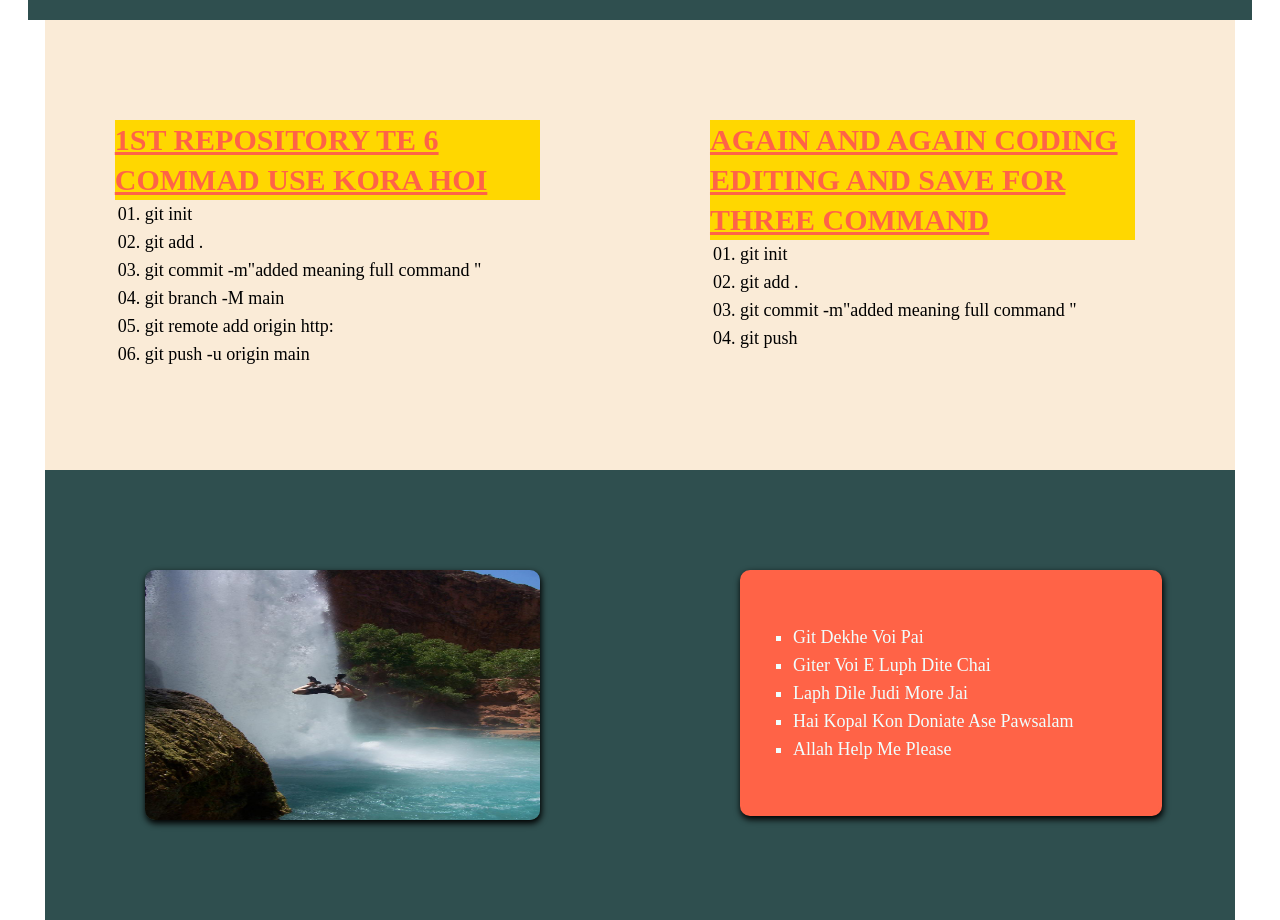
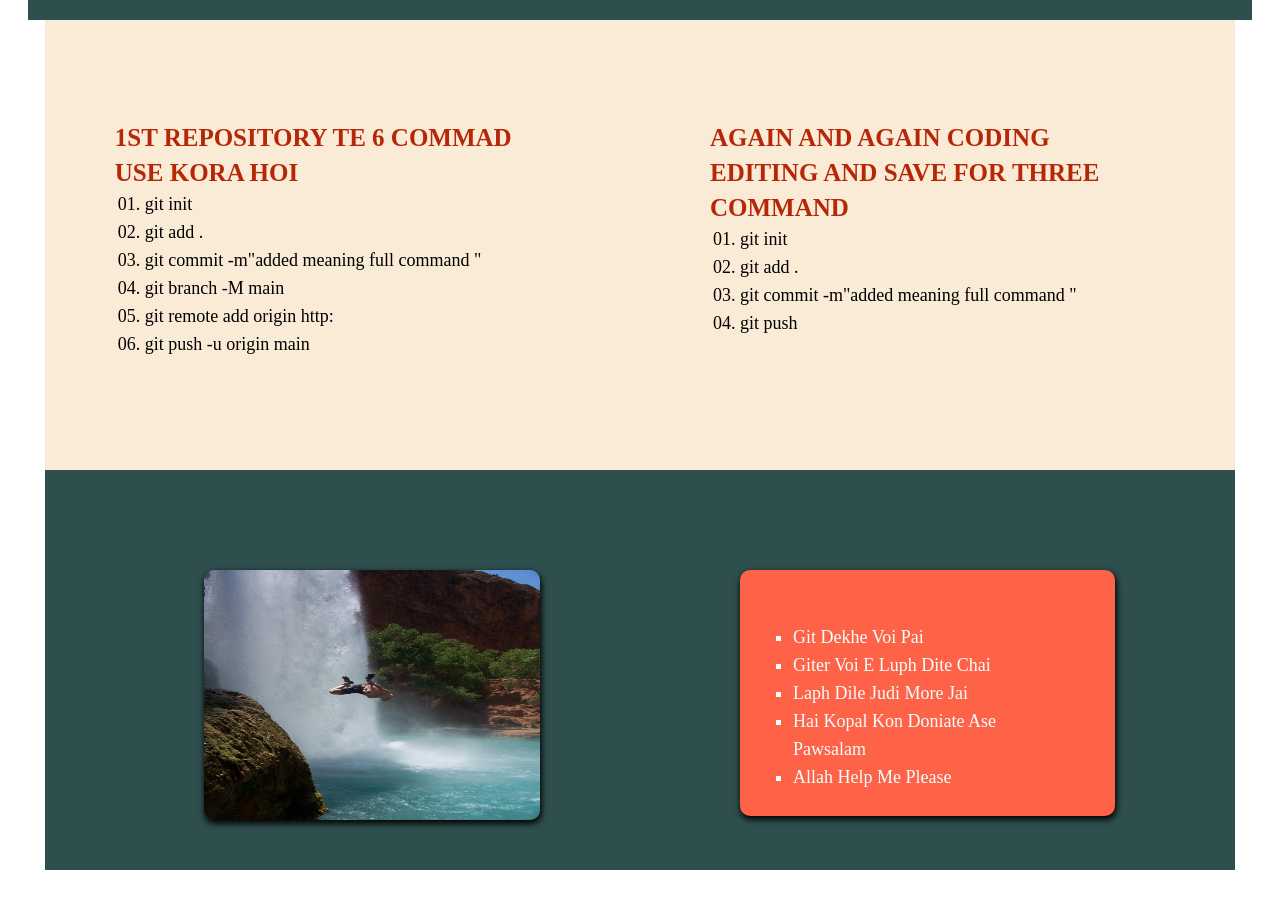
Before and after one commit to Rebeka08/my-frist-github-repo, a plain HTML site: page index.html in a window 1280 px wide. Shown: the part 480-1400 px from the top of the page. After the commit the page ends 1350 px from the top, so only its background shows below. Drawn offline with Linux system fonts and the light colour scheme.

Commit message:
project done

```diff
--- a/index.html
+++ b/index.html
@@ -13,7 +13,7 @@
     </div>
     <div class="gitto-sarano">
         <div class="gitto gitto-2">
-            <h3>1st repository te 6 commad use kora hoi</h3>
+            <h5>1st repository te 6 commad use kora hoi</h5>
            <ol>
             <li>git init</li>
             <li>git add . </li>
@@ -26,7 +26,7 @@
         </div>
 
         <div class="gitto gitto-2">
-            <h3>again and again coding editing and save for three command</h3>
+            <h5>again and again coding editing and save for three command</h5>
 
            <ol>
             <li>git init</li>
@@ -37,6 +37,7 @@
         </div>
     </div>
 
+    <div class="sad">
         <div class="lapha">
             <div class="gitto gitto-3">
                 <img src="images/jumping.jpg" alt="jumping">
@@ -53,6 +54,9 @@
                 </div>
 
         </div>
+    </div>
+
+
 
 
 
--- a/style.css
+++ b/style.css
@@ -16,9 +16,13 @@ h3{
     line-height: 40px;
     color: tomato;
     text-transform: uppercase;
-    text-decoration: underline;
+    border-bottom: 2px solid tomato;
+    margin-bottom: 30px;
+    padding-bottom: 30px;
+    text-align: center;
 
 }
+
 p{
     font-size: 18px;
     line-height: 28px;
@@ -36,30 +40,47 @@ margin: 0px auto;
     height: 250px;
     background-color: antiquewhite;
 }
-.gitto-sarano .gitto-2 h3{
+.gitto-sarano .gitto-2 h5{
     margin-left: -30px;
-    background-color: gold;
+    color: rgb(182, 39, 7);
+    border: none;
+    font-size: 25px;
+    line-height: 35px;
+    text-transform: uppercase;
 }
 
 .gitto-sarano .gitto-2 li{
     list-style-type: decimal-leading-zero;
     font-size: 18px;
     line-height: 28px;
+    color: #000;
+
+}
+.sad{
+    width: 93%;
+    height: 400px;
+    margin: 0px auto;
+    background-color: darkslategray;
+
 
 }
 .lapha{
     display: flex;
-    justify-content: space-around;
-    width: 93%;
+    justify-content: center;
+    width: 90%;
     margin: 0px auto;
+
 }
 .lapha  .gitto-3{
     width: 40%;
-    height: 250px;
+    height: 200px;
+
+
+
 }
 .lapha  .gitto-3 img{
     width: 100%;
-    height: 100%;
+    height: 250px;
     border-radius: 10px;
     box-shadow: 1px 3px 6px .6px;
 }
@@ -72,7 +93,7 @@ margin: 0px auto;
     border-radius: 10px;
     background-color: tomato;
     box-shadow: 1px 3px 6px .6px;
-   transition: .6s;
+    transition: .6s;
 
 }
 .lapha  .gitto-3 ul:hover{
```
Also changed, not shown: images/416472988_742188541305272_7755901719333430872_n.jpg (added), images/416498450_742188451305281_103156292764377591_n.jpg (added), images/416505607_742188441305282_3643592739678492188_n.jpg (added), images/416509826_742188427971950_6044026274187834031_n.jpg (added), images/416544898_742188554638604_1762557740464300942_n.jpg (added), images/416650094_742188437971949_7739056847204521335_n.jpg (added), images/416734175_742188461305280_963446574985337597_n.jpg (added). Lines whose indentation alone changed are shown as unchanged.
